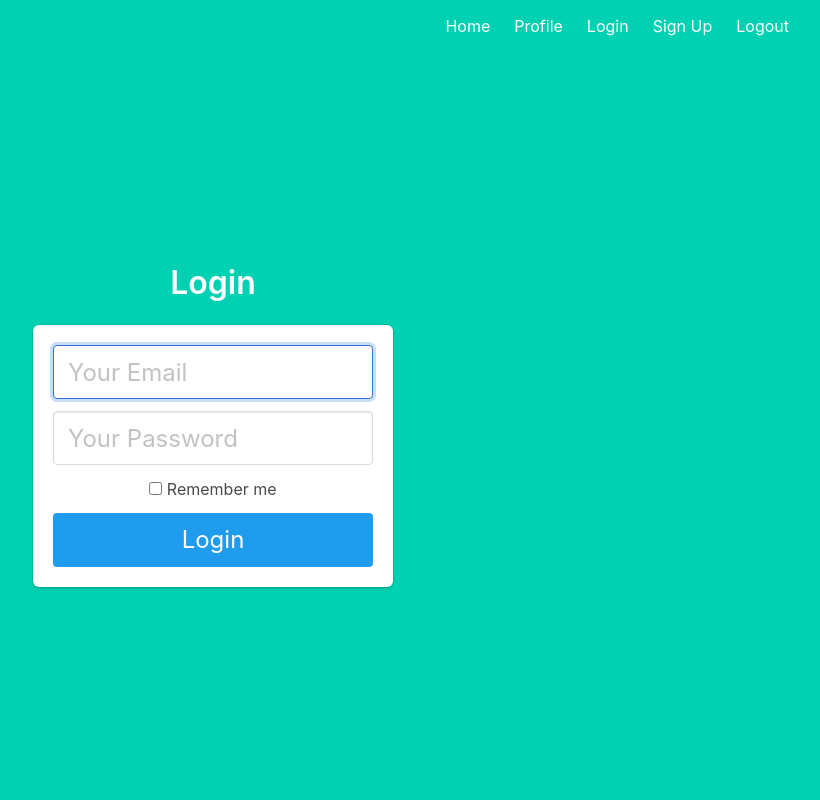
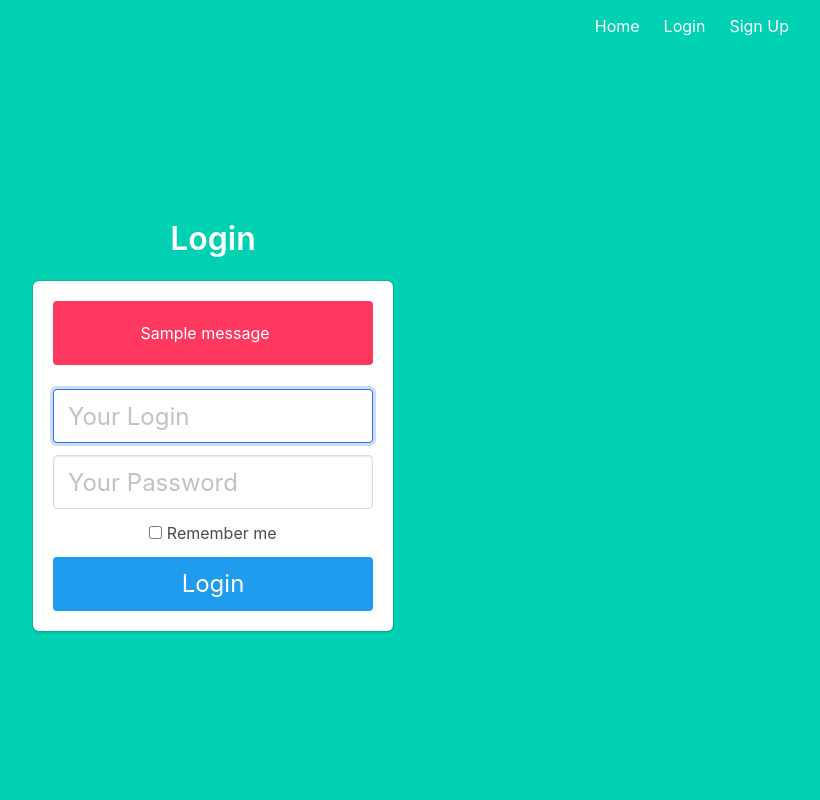
Before and after one commit to Grafit24/db-design-and-dev, a Flask app: page /login in a window 1280 px wide. Shown: the whole page, without its empty margins (427-1247 px from the left). Run offline with Flask 3, Linux system fonts and the light colour scheme; one stand-in notice (Sample message) is shown; parts of the project's set-up code (start-up, migrations or seed data) failed here and were passed over.

Commit message:
ADD: Login functionaliy

```diff
--- a/app/auth.py
+++ b/app/auth.py
@@ -1,4 +1,5 @@
 from flask import Blueprint, render_template, redirect, url_for, flash, request
+from flask_login import login_user, logout_user, login_required
 from werkzeug.security import generate_password_hash, check_password_hash
 from .models import User
 from . import db
@@ -8,6 +9,21 @@ auth = Blueprint('auth', __name__)
 @auth.route('/login')
 def login():
     return render_template("login.html")
+
+@auth.route('/login', methods=["POST"])
+def login_post():
+    login = request.form.get('login')
+    password = request.form.get('password')
+    remember = bool(request.form.get('remember'))
+
+    user = User.query.filter_by(login=login).first()
+
+    if not user or not check_password_hash(user.password, password):
+        flash('Please check your login details and try again.')
+        return redirect(url_for('auth.login'))
+
+    login_user(user, remember=remember)
+    return redirect(url_for("main.profile"))
 
 @auth.route('/signup')
 def signup():
@@ -32,5 +48,7 @@ def signup_post():
     return redirect(url_for("auth.login"))
 
 @auth.route('/logout')
+@login_required
 def logout():
-    return 'Logout'
+    logout_user()
+    return redirect(url_for('main.index'))
--- a/app/main.py
+++ b/app/main.py
@@ -1,4 +1,5 @@
 from flask import Blueprint, render_template
+from flask_login import login_required, current_user
 from . import db
 
 main = Blueprint('main', __name__)
@@ -8,5 +9,6 @@ def index():
     return render_template("index.html")
 
 @main.route('/profile')
+@login_required
 def profile():
-    return render_template("profile.html")
+    return render_template("profile.html", login=current_user.login)
--- a/app/models.py
+++ b/app/models.py
@@ -1,7 +1,8 @@
+from flask_login import UserMixin
 from . import db
 
 
-class User(db.Model):
+class User(db.Model, UserMixin):
     __table__ = db.Model.metadata.tables['users']
 
     def __repr__(self):
--- a/app/templates/base.html
+++ b/app/templates/base.html
@@ -20,18 +20,24 @@
                             <a href="{{ url_for('main.index') }}" class="navbar-item">
                                 Home
                             </a>
+                            {% if current_user.is_authenticated %}
                             <a href="{{ url_for('main.profile') }}" class="navbar-item">
                                 Profile
                             </a>
+                            {% endif %}
+                            {% if not current_user.is_authenticated %}
                             <a href="{{ url_for('auth.login') }}" class="navbar-item">
                                 Login
                             </a>
                             <a href="{{ url_for('auth.signup') }}" class="navbar-item">
                                 Sign Up
                             </a>
+                            {% endif %}
+                            {% if current_user.is_authenticated %}
                             <a href="{{ url_for('auth.logout') }}" class="navbar-item">
                                 Logout
                             </a>
+                            {% endif %}
                         </div>
                     </div>
                 </div>
--- a/app/templates/login.html
+++ b/app/templates/login.html
@@ -4,10 +4,17 @@
 <div class="column is-4 is-offset-4">
     <h3 class="title">Login</h3>
     <div class="box">
+        {% with messages = get_flashed_messages() %}
+        {% if messages %}
+            <div class="notification is-danger">
+                {{ messages[0] }}
+            </div>
+        {% endif %}
+        {% endwith %}
         <form method="POST" action="/login">
             <div class="field">
                 <div class="control">
-                    <input class="input is-large" type="email" name="email" placeholder="Your Email" autofocus="">
+                    <input class="input is-large" type="text" name="login" placeholder="Your Login" autofocus="">
                 </div>
             </div>
 
--- a/app/templates/profile.html
+++ b/app/templates/profile.html
@@ -2,6 +2,6 @@
 
 {% block content %}
 <h1 class="title">
-  Welcome, Anthony!
+  Welcome, {{login}}!
 </h1>
 {% endblock %}
```
Also changed, not shown: app/__init__.py (+11 -0 lines).
